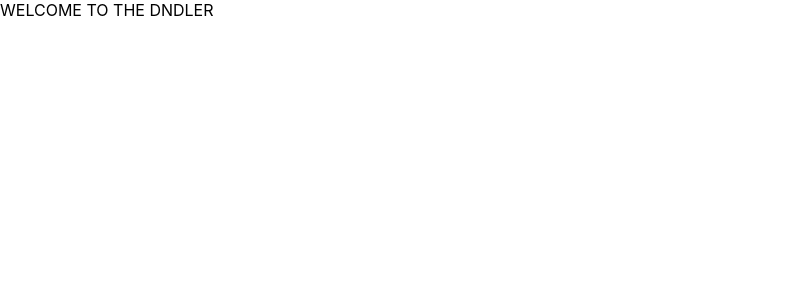
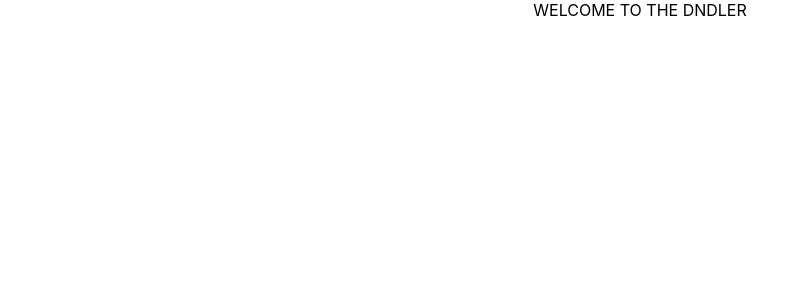
Before and after one commit to grahambleon/DNDler, a React (Create React App) app: page / in a window 1280 px wide. Shown: the top 300 px of the page, without its empty margins (0-809 px from the left). Built offline with nearby package versions, Linux system fonts and the light colour scheme.

Commit message:
styled-components set up

```diff
--- a/package.json
+++ b/package.json
@@ -5,7 +5,8 @@
   "dependencies": {
     "react": "^16.8.5",
     "react-dom": "^16.8.5",
-    "react-scripts": "2.1.8"
+    "react-scripts": "2.1.8",
+    "styled-components": "^4.2.0"
   },
   "scripts": {
     "start": "react-scripts start",
--- a/src/App.js
+++ b/src/App.js
@@ -1,11 +1,16 @@
 import React, { Component } from 'react';
+import styled from 'styled-components';
+
+const StyledTitle = styled.div`
+  text-align: center;
+`
 
 class App extends Component {
   render() {
     return (
-      <div>
+      <StyledTitle>
         WELCOME TO THE DNDLER
-      </div>
+      </StyledTitle>
     );
   }
 }
```
Also changed, not shown: 1 other file (tests, documents, lock files or other folders).
